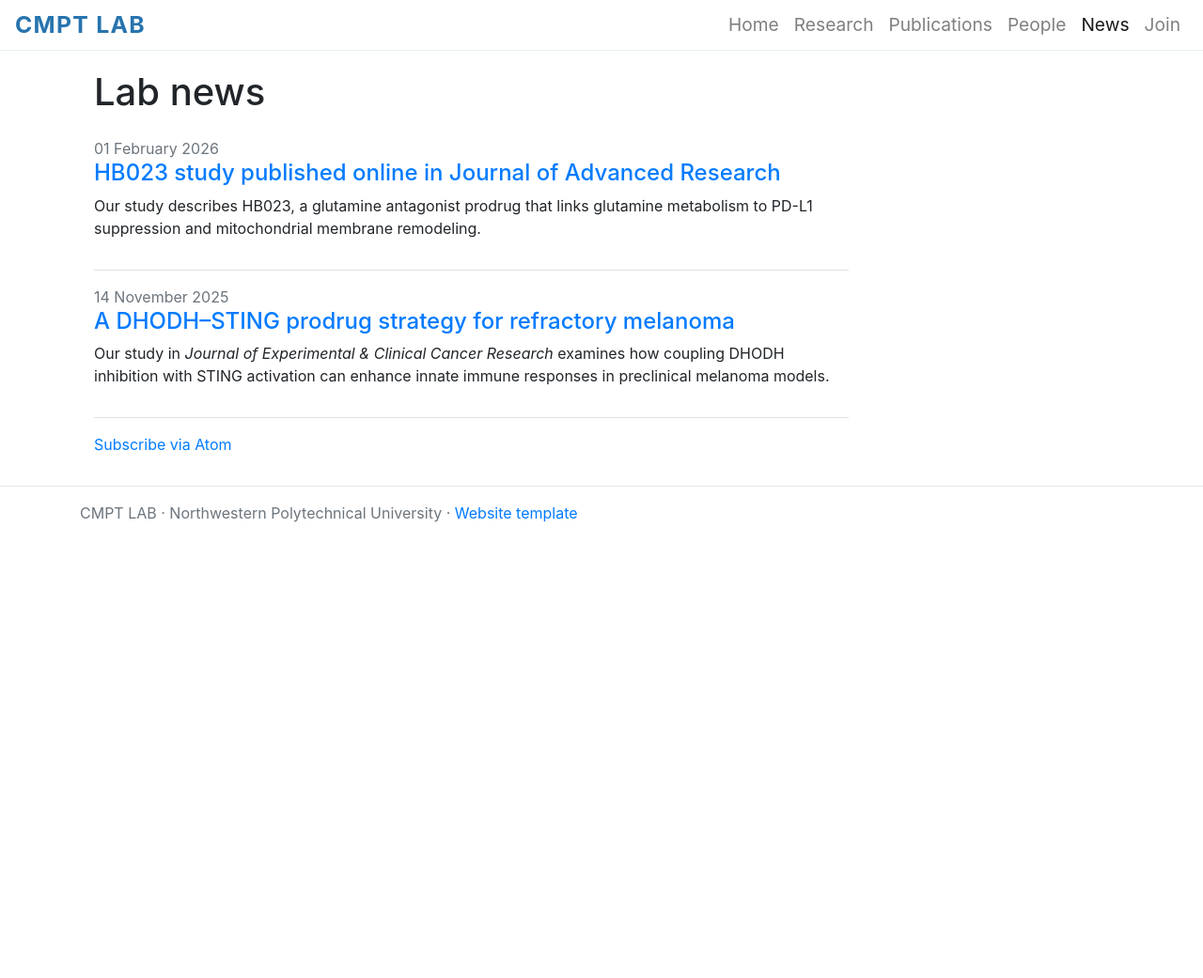
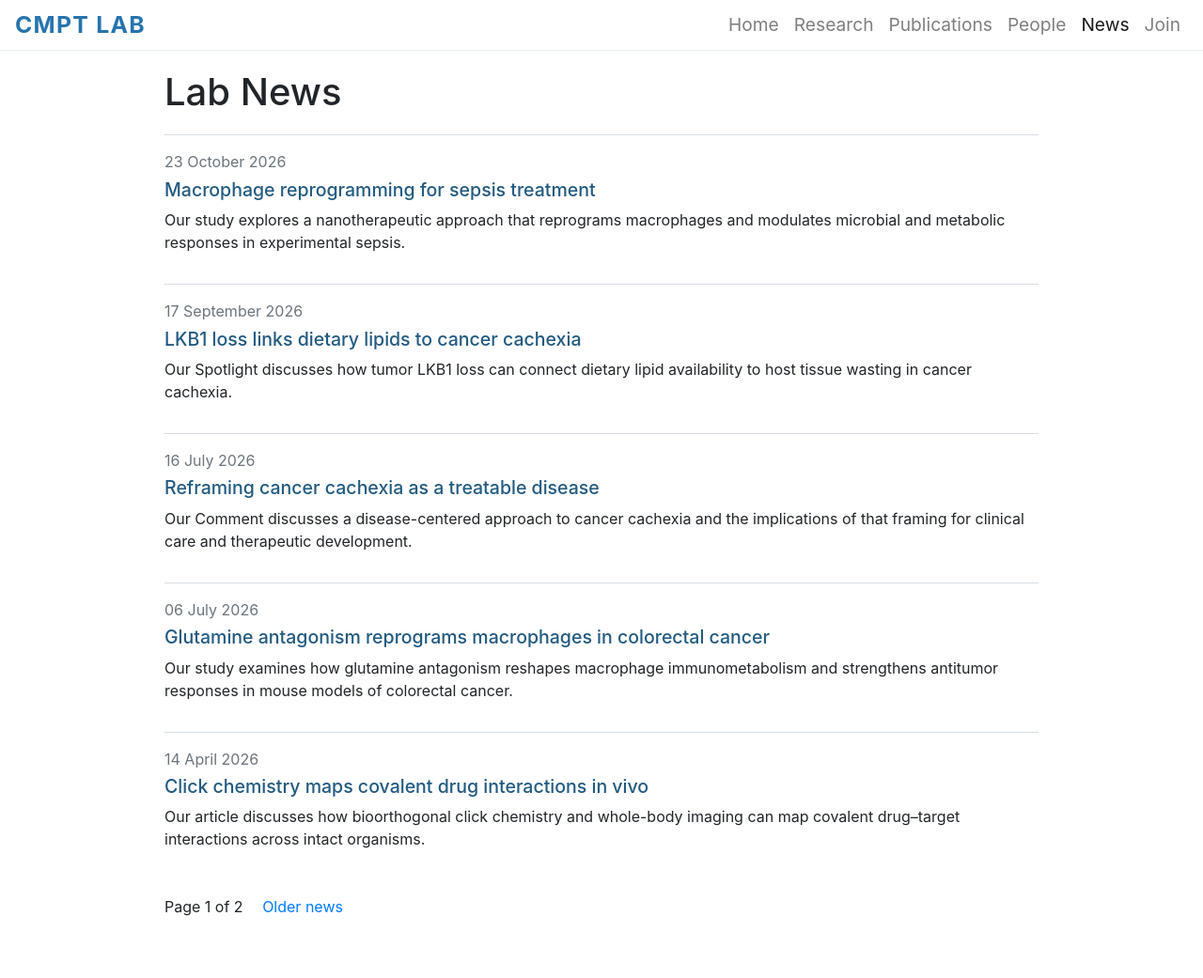
Before and after one commit to cmptlab/cmptlab.github.io, a Jekyll site: the page built from news/index.html, in a window 1280 px wide. Shown: the whole page at 94% size. Built offline with Jekyll 4.4.1, drawn with Linux system fonts in a browser that asks for light colours; the list of posts is cut into pages by our own code; before the commit the page ends 900 px from its top, so only the background shows below that.

Commit message:
Update Lab News

```diff
--- /dev/null
+++ b/_layouts/news_page.html
@@ -0,0 +1,25 @@
+{% include header.html %}
+
+<style>
+  .news-content { max-width: 960px; padding-bottom: 3rem; }
+  .news-content h1 { margin: 1rem 0 1.35rem; }
+  .news-content time { display: block; color: #495057; margin-bottom: .4rem; }
+  .news-content .news-entry { border-top: 1px solid #d7dee4; }
+  .news-content .news-entry h2 { font-size: 1.22rem; color: #225b81; }
+  .news-content .news-entry h2 a { color: inherit; }
+</style>
+
+<main class="container news-content">
+  {% if page.date %}<p><a href="{{ '/news/' | relative_url }}">← All lab news</a></p>{% endif %}
+  <h1>{{ page.title | escape }}</h1>
+  {% if page.date %}
+  <time datetime="{{ page.date | date_to_xmlschema }}">{{ page.date | date_to_long_string }}</time>
+  {% endif %}
+  {{ content }}
+</main>
+
+<script src="{{ '/static/js/jquery.min.js' | relative_url }}"></script>
+<script src="{{ '/static/js/popper.min.js' | relative_url }}"></script>
+<script src="{{ '/static/js/bootstrap.min.js' | relative_url }}"></script>
+</body>
+</html>
--- a/_posts/2026-02-01-hb023.md
+++ b/_posts/2026-02-01-hb023.md
@@ -1,9 +1,13 @@
 ---
 title: HB023 study published online in Journal of Advanced Research
-layout: post
+layout: news_page
 group: news
+date: '2026-02-03'
+permalink: /news/2026/02/01/hb023/
 ---
 
 Our study describes HB023, a glutamine antagonist prodrug that links glutamine metabolism to PD-L1 suppression and mitochondrial membrane remodeling.
 
-[Read the article](https://doi.org/10.1016/j.jare.2026.01.077)
+Published online in *Journal of Advanced Research* on 01 February 2026.
+
+<a href="https://doi.org/10.1016/j.jare.2026.01.077" target="_blank" rel="noopener">Read the article</a>
--- /dev/null
+++ b/_posts/2026-04-14-click-chemistry.md
@@ -0,0 +1,12 @@
+---
+title: Click chemistry maps covalent drug interactions in vivo
+layout: news_page
+group: news
+date: '2026-04-14'
+---
+
+Our article discusses how bioorthogonal click chemistry and whole-body imaging can map covalent drug–target interactions across intact organisms.
+
+Published online in *Trends in Pharmacological Sciences* on 12 April 2026.
+
+<a href="https://doi.org/10.1016/j.tips.2026.03.005" target="_blank" rel="noopener">Read the article</a>
--- /dev/null
+++ b/_posts/2026-07-06-glutamine-macrophages.md
@@ -0,0 +1,12 @@
+---
+title: Glutamine antagonism reprograms macrophages in colorectal cancer
+layout: news_page
+group: news
+date: '2026-07-06'
+---
+
+Our study examines how glutamine antagonism reshapes macrophage immunometabolism and strengthens antitumor responses in mouse models of colorectal cancer.
+
+Published online in *Nature Communications* on 04 July 2026.
+
+<a href="https://doi.org/10.1038/s41467-026-75208-0" target="_blank" rel="noopener">Read the article</a>
--- /dev/null
+++ b/_posts/2026-07-16-reframing-cachexia.md
@@ -0,0 +1,12 @@
+---
+title: Reframing cancer cachexia as a treatable disease
+layout: news_page
+group: news
+date: '2026-07-16'
+---
+
+Our Comment discusses a disease-centered approach to cancer cachexia and the implications of that framing for clinical care and therapeutic development.
+
+Published online in *Nature Reviews Endocrinology* on 14 July 2026.
+
+<a href="https://doi.org/10.1038/s41574-026-01285-2" target="_blank" rel="noopener">Read the article</a>
--- /dev/null
+++ b/_posts/2026-09-17-lkb1-cachexia.md
@@ -0,0 +1,12 @@
+---
+title: LKB1 loss links dietary lipids to cancer cachexia
+layout: news_page
+group: news
+date: '2026-09-17'
+---
+
+Our Spotlight discusses how tumor LKB1 loss can connect dietary lipid availability to host tissue wasting in cancer cachexia.
+
+Published online in *Trends in Cancer* on 15 September 2026.
+
+<a href="https://doi.org/10.1016/j.trecan.2026.08.011" target="_blank" rel="noopener">Read the article</a>
--- /dev/null
+++ b/_posts/2026-10-23-sepsis-macrophages.md
@@ -0,0 +1,12 @@
+---
+title: Macrophage reprogramming for sepsis treatment
+layout: news_page
+group: news
+date: '2026-10-23'
+---
+
+Our study explores a nanotherapeutic approach that reprograms macrophages and modulates microbial and metabolic responses in experimental sepsis.
+
+Published online in *Signal Transduction and Targeted Therapy* on 21 October 2026.
+
+<a href="https://doi.org/10.1038/s41392-026-02947-3" target="_blank" rel="noopener">Read the article</a>
--- a/news/index.html
+++ b/news/index.html
@@ -1,11 +1,11 @@
 ---
-title: Lab news
-layout: post
+title: Lab News
+layout: news_page
 group: news
 ---
 {% assign news_posts = paginator.posts | default: site.posts %}
 {% for post in news_posts %}
-<article class="border-bottom py-3">
+<article class="news-entry py-3">
   <time class="text-muted" datetime="{{ post.date | date_to_xmlschema }}">{{ post.date | date_to_long_string }}</time>
   <h2 class="h4"><a href="{{ post.url | relative_url }}">{{ post.title | escape }}</a></h2>
   {{ post.excerpt }}
@@ -22,4 +22,3 @@ group: news
   {% endif %}
 </nav>
 {% endif %}
-<p class="mt-3"><a href="{{ '/news.xml' | relative_url }}">Subscribe via Atom</a></p>
```
Also changed, not shown: _posts/2025-11-14-dhodh-sting.md (+6 -3 lines), _posts/2026-02-18-lung-injury.md (added, +12 -0 lines), _posts/2026-03-28-one-carbon.md (added, +12 -0 lines).
